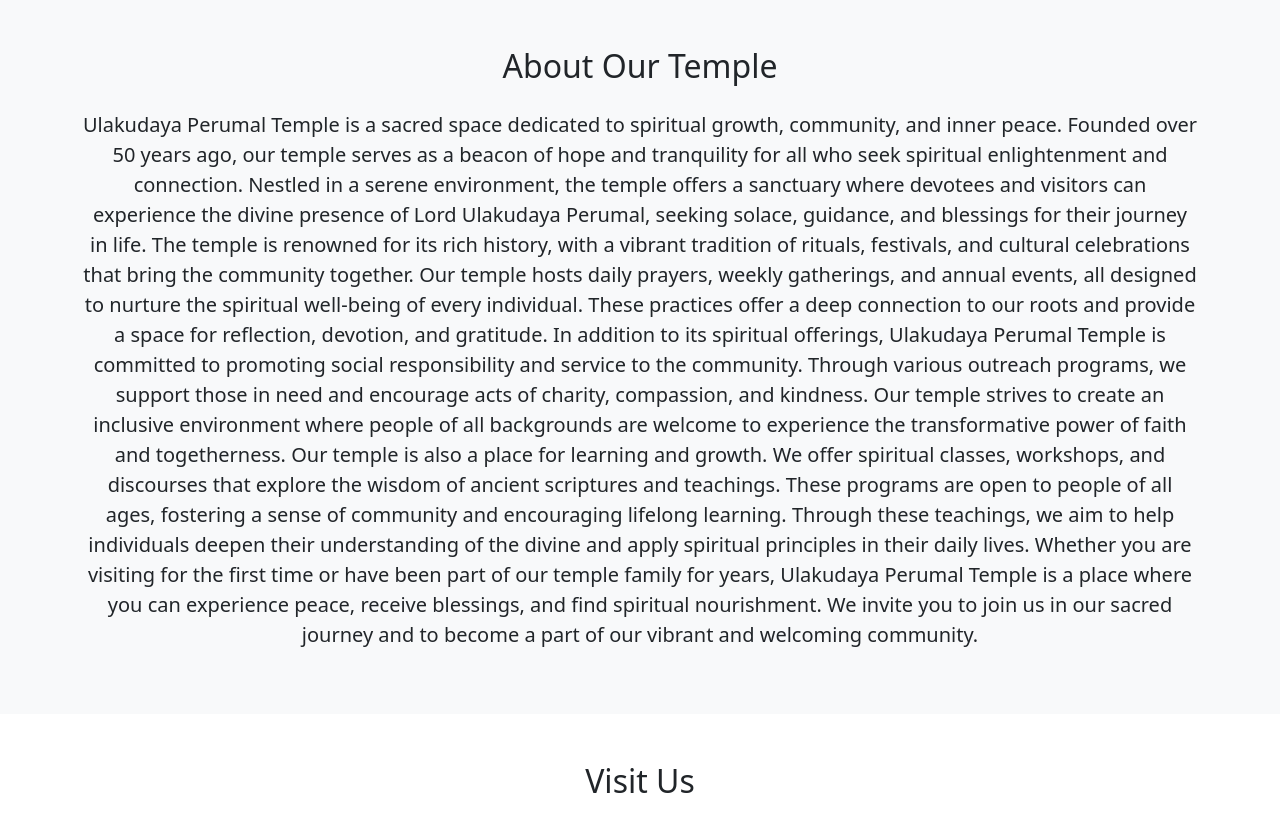
After one commit to akhilvp07/viduthi_temple, a Django app: page /temple/about/ in a window 1280 px wide. The commit adds this page. Shown: the part 356-1177 px from the top of the page. Run offline with Django 5.2, Linux system fonts and the light colour scheme.

Commit message:
- Added about page and moved contents - Changed Map location IFRAM

```diff
--- a/temple_app/templates/base.html
+++ b/temple_app/templates/base.html
@@ -28,7 +28,7 @@
                         <a class="nav-link" href="{% url 'temple_app:temple' %}">Home</a>
                     </li>
                     <li class="nav-item">
-                        <a class="nav-link" href="#">About</a>
+                        <a class="nav-link" href="{% url 'temple_app:about' %}">About</a>
                     </li>
                     <li class="nav-item">
                         <a class="nav-link" href="#">Events</a>
--- /dev/null
+++ b/temple_app/templates/temple/about.html
@@ -0,0 +1,67 @@
+{% extends 'base.html' %}
+{% load static %}
+
+{% block title %}Home - Peaceful Harmony Temple{% endblock %}
+
+{% block content %}
+
+<header class="bg-image text-white text-center py-5" style="background-image: linear-gradient(rgba(0,0,0,0.6), rgba(0,0,0,0.6)), url('{% static 'images/temple-header.jpg' %}'); background-size: cover; background-position: center;">
+    <div class="container">
+        <h1 class="display-4 mb-4">Ulakudaya Perumal Temple</h1>
+        <p class="lead mb-4">A Place of Tranquility and Spiritual Reflection</p>
+        <a href="#" class="btn btn-light text-success">Learn More</a>
+    </div>
+</header>
+
+<section class="bg-light py-5">
+    <div class="container text-center">
+        <h2 class="mb-4">About Our Temple</h2>
+        <p class="lead">
+            Ulakudaya Perumal Temple is a sacred space dedicated to spiritual growth, community, and inner peace. Founded over
+            50 years ago, our temple serves as a beacon of hope and tranquility for all who seek spiritual enlightenment and
+            connection. Nestled in a serene environment, the temple offers a sanctuary where devotees and visitors can
+            experience the divine presence of Lord Ulakudaya Perumal, seeking solace, guidance, and blessings for their journey
+            in life.
+
+            The temple is renowned for its rich history, with a vibrant tradition of rituals, festivals, and cultural
+            celebrations
+            that bring the community together. Our temple hosts daily prayers, weekly gatherings, and annual events, all
+            designed to
+            nurture the spiritual well-being of every individual. These practices offer a deep connection to our roots and
+            provide a
+            space for reflection, devotion, and gratitude.
+
+            In addition to its spiritual offerings, Ulakudaya Perumal Temple is committed to promoting social responsibility and
+            service to the community. Through various outreach programs, we support those in need and encourage acts of charity,
+            compassion, and kindness. Our temple strives to create an inclusive environment where people of all backgrounds are
+            welcome to experience the transformative power of faith and togetherness.
+
+            Our temple is also a place for learning and growth. We offer spiritual classes, workshops, and discourses that
+            explore
+            the wisdom of ancient scriptures and teachings. These programs are open to people of all ages, fostering a sense of
+            community and encouraging lifelong learning. Through these teachings, we aim to help individuals deepen their
+            understanding of the divine and apply spiritual principles in their daily lives.
+
+            Whether you are visiting for the first time or have been part of our temple family for years, Ulakudaya Perumal
+            Temple
+            is a place where you can experience peace, receive blessings, and find spiritual nourishment. We invite you to join
+            us
+            in our sacred journey and to become a part of our vibrant and welcoming community.
+        </p>
+    </div>
+</section>
+
+<!-- Google Maps Section -->
+<section class="container py-5">
+    <h2 class="text-center mb-4">Visit Us</h2>
+    <div class="ratio ratio-16x9">
+        <iframe
+            src="https://www.google.com/maps/embed?pb=!1m18!1m12!1m3!1d3946.2220680216597!2d77.002579684765!3d8.477775275636986!2m3!1f0!2f0!3f0!3m2!1i1024!2i768!4f13.1!3m3!1m2!1s0x3b05ba830ecbf943%3A0xc7fea459e22a51dd!2sSree%20Ulakudaya%20Perumal%20Thamburan%20Temple!5e0!3m2!1sen!2sus!4v1733593615319!5m2!1sen!2sus"
+            allowfullscreen=""
+            loading="lazy"
+            class="border-0 rounded"
+        ></iframe>
+    </div>
+</section>
+
+{% endblock %}
--- a/temple_app/urls.py
+++ b/temple_app/urls.py
@@ -5,4 +5,5 @@ app_name = 'temple_app'
 urlpatterns = [
     path('',view=views.index, name='temple'),
    # path('add-event/',views.add_event, name='add_event'),
+    path('about/',view=views.about,name='about')
 ]
--- a/temple_app/views.py
+++ b/temple_app/views.py
@@ -6,6 +6,8 @@ from django.http.response import JsonResponse
 def index(request):
     festival = ['Festival A', 'Festival B', 'Festival C']
     return render(request=request, template_name='temple/index.html', context={'data':festival})
+
+def about(request):return render(request=request, template_name='temple/about.html')
 
 # def add_event(request):
 #     if request.method == 'POST':
```
Also changed, not shown: temple_app/templates/temple/index.html (+0 -50 lines).
